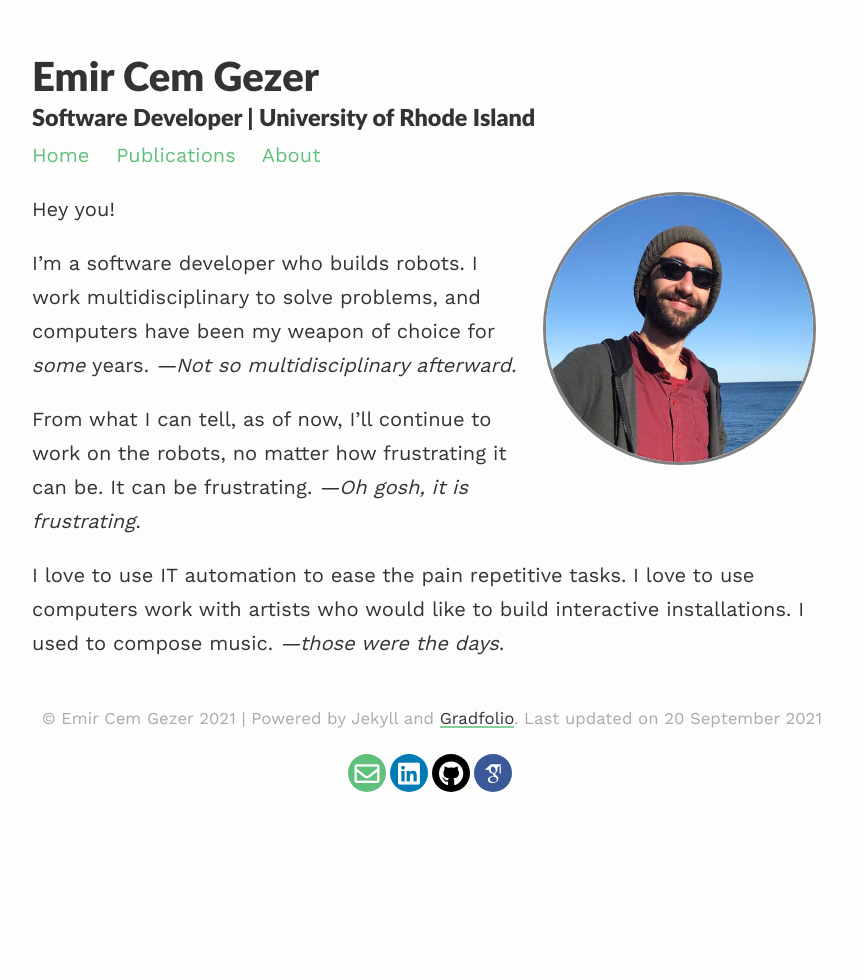
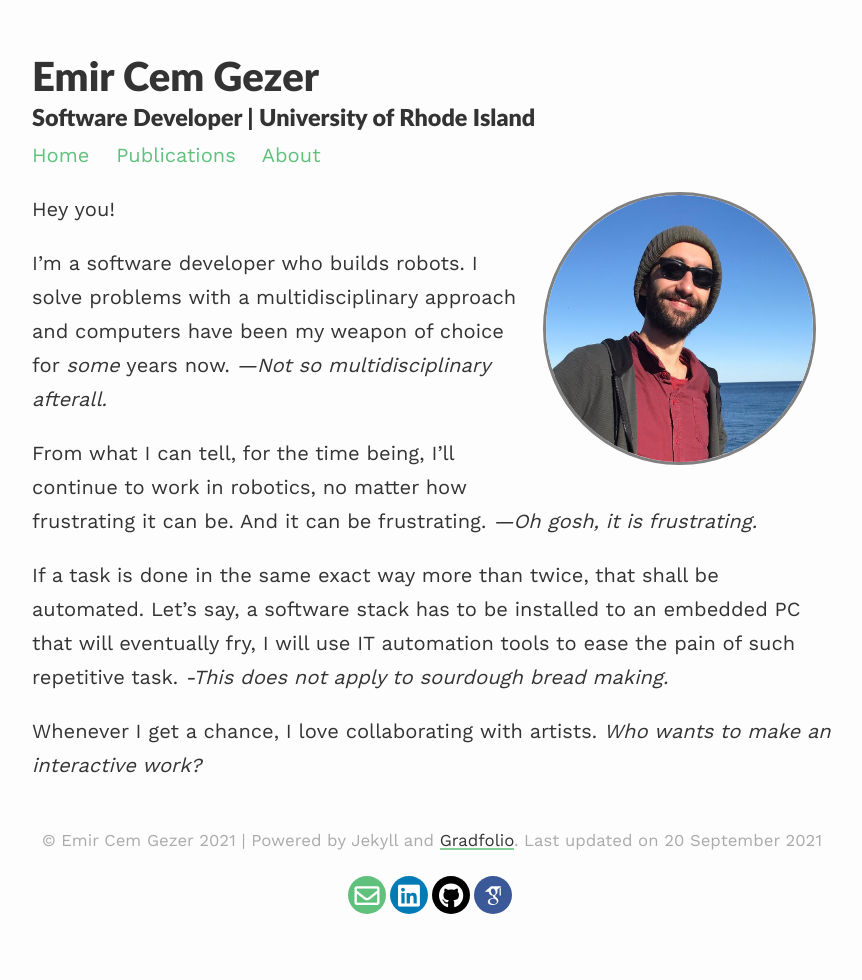
Before and after one commit to incebellipipo/incebellipipo.github.io, a Jekyll site: the page built from _pages/about.md, in a window 1280 px wide. Shown: the whole page, without its empty margins (208-1070 px from the left). Built offline with Jekyll 4.4.1, drawn with Linux system fonts in a browser that asks for light colours; nearby versions of some CDN libraries; some web fonts are replaced.

Commit message:
fix: grammar and intention

```diff
--- a/_pages/about.md
+++ b/_pages/about.md
@@ -10,9 +10,11 @@ published: true
 
 Hey you!
 
-I'm a software developer who builds robots. I work multidisciplinary to solve problems, and computers have been my weapon of choice for _some_ years.
-_—Not so multidisciplinary afterward._
+I'm a software developer who builds robots. I solve problems with a multidisciplinary approach and computers have been my weapon of choice for _some_ years now.
+_—Not so multidisciplinary afterall._
 
-From what I can tell, as of now, I'll continue to work on the robots, no matter how frustrating it can be. It can be frustrating. _—Oh gosh, it is frustrating._
+From what I can tell, for the time being, I'll continue to work in robotics, no matter how frustrating it can be. And it can be frustrating. _—Oh gosh, it is frustrating._
 
-I love to use IT automation to ease the pain repetitive tasks. I love to use computers work with artists who would like to build interactive installations. I used to compose music. _—those were the days_.
+If a task is done in the same exact way more than twice, that shall be automated. Let's say, a software stack has to be installed to an embedded PC that will eventually fry, I will use IT automation tools to ease the pain of such repetitive task. _-This does not apply to sourdough bread making._
+
+Whenever I get a chance, I love collaborating with artists. _Who wants to make an interactive work?_
```
